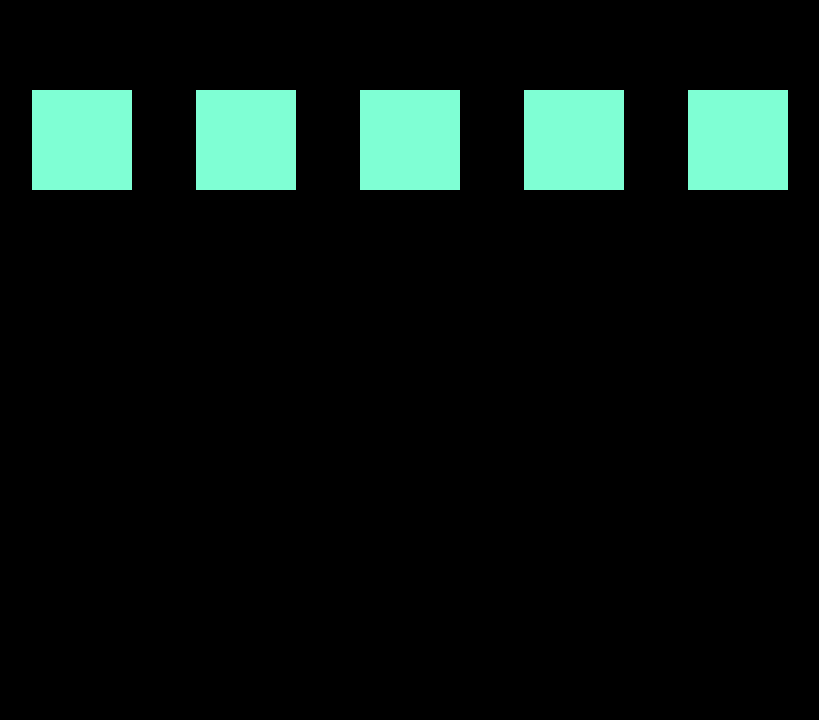
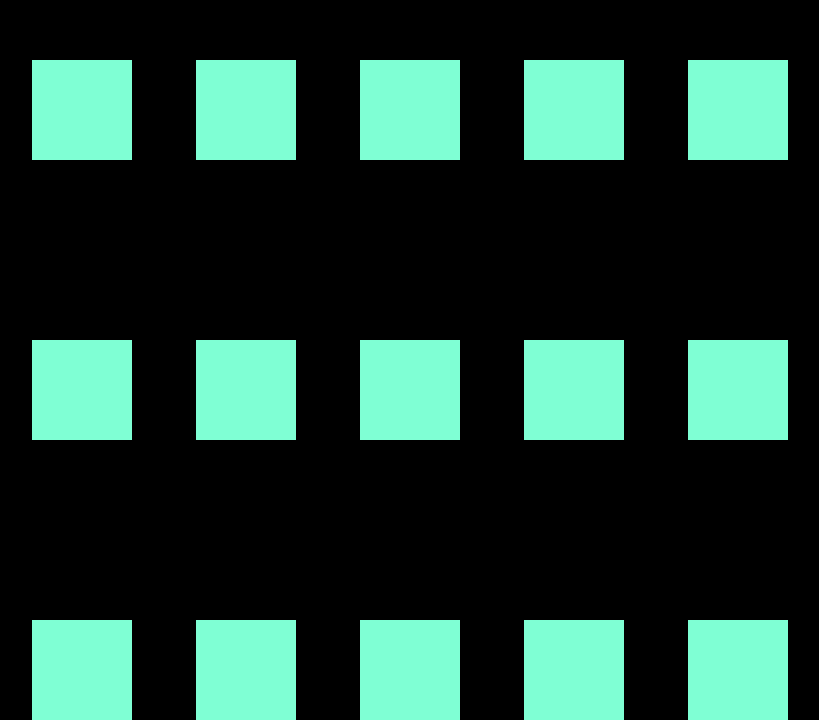
Before and after one commit to S-Heijnemans/Sven-Heijnemans.github.io, a plain HTML site: page index.html in a window 1280 px wide. Shown: the part 120-840 px from the top of the page, without its empty margins (230-1049 px from the left). Before the commit the page ends 800 px from the top, so only its background shows below. Drawn offline with Linux system fonts and the light colour scheme.

Commit message:
box rij
2 meer box rijen toe gevoegd

```diff
--- a/css/main.css
+++ b/css/main.css
@@ -8,6 +8,16 @@ body {
     gap: 5%;
     display: flex;
     flex-direction: row;
+    align-items: center;
+    justify-content: center;
+}
+.box-box-box {
+    height: 800px;
+    width: 100%;
+    background-color: black;
+    gap: 5%;
+    display: flex;
+    flex-direction: column;
     align-items: center;
     justify-content: center;
 }
--- a/index.html
+++ b/index.html
@@ -7,6 +7,7 @@
     <link rel="stylesheet" href="./css/main.css">
 </head>
 <body>
+    <div class="box-box-box">
         <div class="box-box">
             <div class="box"></div>
             <div class="box"></div>
@@ -14,6 +15,22 @@
             <div class="box"></div>
             <div class="box"></div>
         </div>
+        <div class="box-box">
+            <div class="box"></div>
+            <div class="box"></div>
+            <div class="box"></div>
+            <div class="box"></div>
+            <div class="box"></div>
+        </div>
+        <div class="box-box">
+            <div class="box"></div>
+            <div class="box"></div>
+            <div class="box"></div>
+            <div class="box"></div>
+            <div class="box"></div>
+        </div>
+    </div>
+
 
 
 
```
Lines whose indentation alone changed are shown as unchanged.
